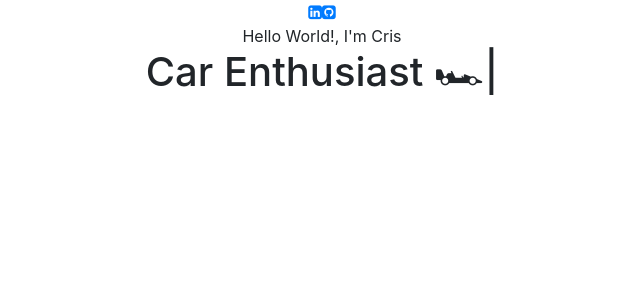
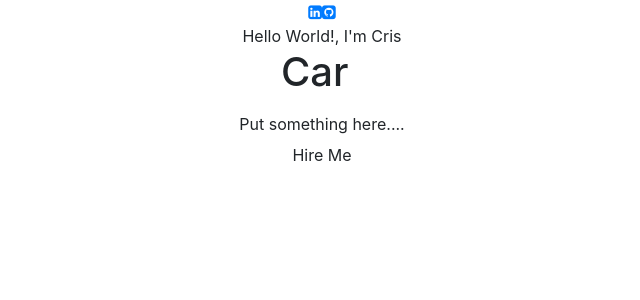
Before and after one commit to cris-ch/portfolio, a React (Create React App) app in the folder client/: page / in a window 1280 px wide. Shown: the top 300 px of the page, without its empty margins (318-958 px from the left). Built offline with nearby package versions, Linux system fonts and the light colour scheme; the HTML template or start-up script is replaced by a standard one; a web font is replaced by a local one.

Commit message:
added tagline and hire me button to profile

```diff
--- a/client/src/PortfolioContainer/Home/Profile.js
+++ b/client/src/PortfolioContainer/Home/Profile.js
@@ -37,7 +37,16 @@
                             ]}
                             />
                         </h1>
+                        <span className="profile-role-tagline">
+                            Put something here....
+                        </span>
                     </span>
+                </div>
+                <div className="profile-options">
+                    <button className="btn primary-btn">
+                        {" "}
+                        Hire Me{" "}
+                    </button>
                 </div>
             </div>
         </div>
```
